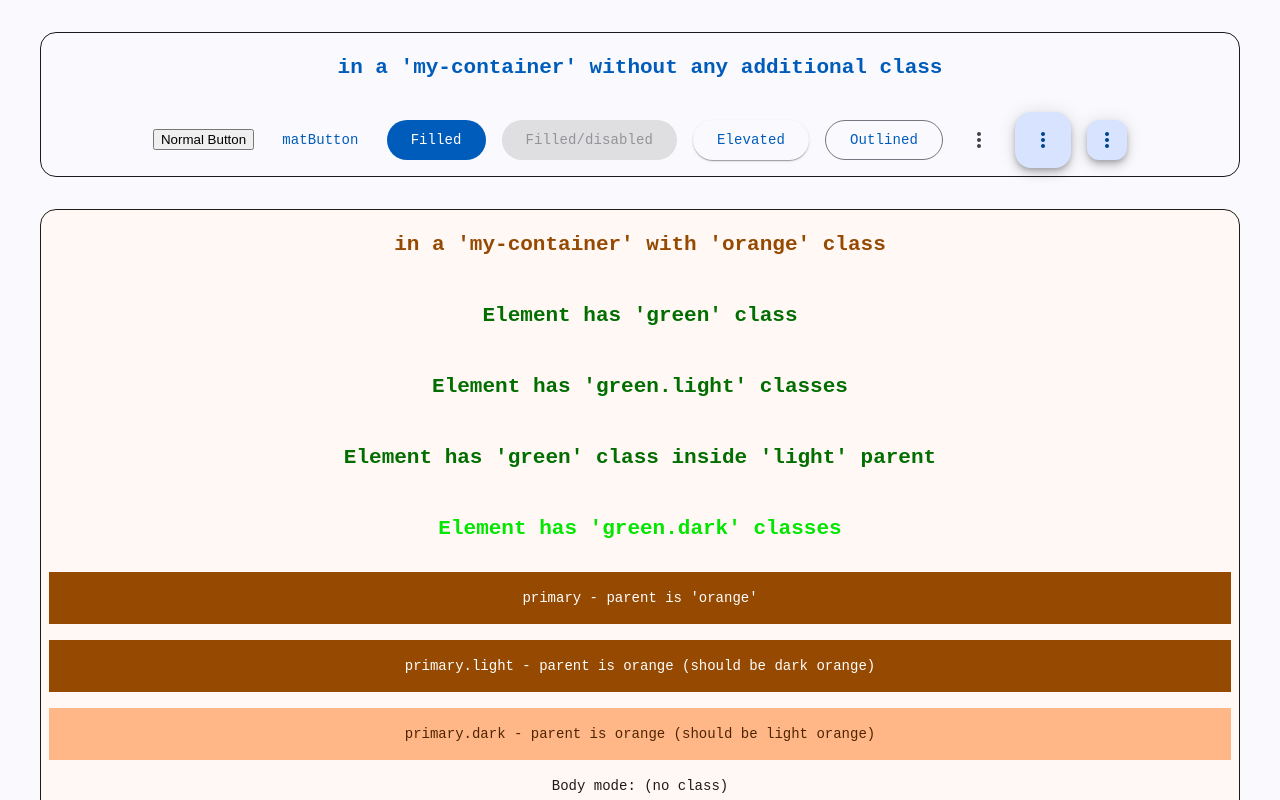
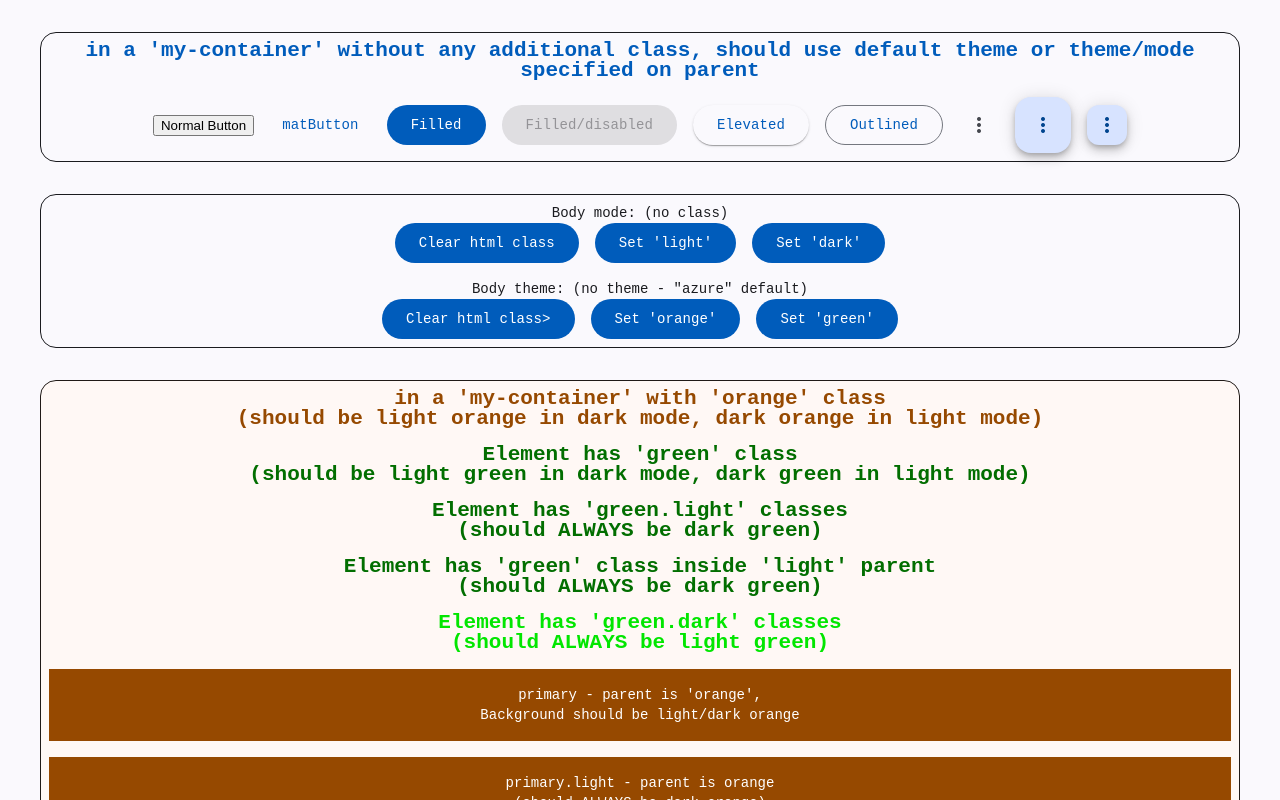
Before and after one commit to JasonGoemaat/amdark, an Angular app: page / in a window 1280 px wide. Shown: the top 800 px of the page. Built offline with nearby package versions, Linux system fonts and the light colour scheme.

Commit message:
Figuring out inheritance

```diff
--- a/src/app/app.html
+++ b/src/app/app.html
@@ -1,32 +1,38 @@
 <div class="my-container">
-  <h2>in a 'my-container' without any additional class</h2>
+  <h2>in a 'my-container' without any additional class, should use default theme or theme/mode specified on parent</h2>
   <app-buttons></app-buttons>
 </div>
-<div class="my-container orange">
-  <h2>in a 'my-container' with 'orange' class</h2>
-  <h2 class="green">Element has 'green' class</h2>
-  <h2 class="green light">Element has 'green.light' classes</h2>
-  <div class="light"><h2 class="green">Element has 'green' class inside 'light' parent</h2></div>
-  <h2 class="green dark">Element has 'green.dark' classes</h2>
-  <div class="sample primary">primary - parent is 'orange'</div>
-  <div class="sample primary light">primary.light - parent is orange (should be dark orange)</div>
-  <div class="sample primary dark">primary.dark - parent is orange (should be light orange)</div>
+<div class="my-container">
   <div>
     Body mode: {{ displayRootMode() }}
-  </div>
     <div class="my-flex">
-    <button matButton="filled" (click)="rootMode.set('')">Clear html class></button>
+      <button matButton="filled" (click)="rootMode.set('')">Clear html class</button>
       <button matButton="filled" (click)="rootMode.set('light')">Set 'light'</button>
       <button matButton="filled" (click)="rootMode.set('dark')">Set 'dark'</button>
     </div>
+  </div>
   <div>
-    Body theme: {{ displayRootTheme() }}
-  </div>
+    <div>Body theme: {{ displayRootTheme() }}
       <div class="my-flex">
         <button matButton="filled" (click)="rootTheme.set('')">Clear html class></button>
         <button matButton="filled" (click)="rootTheme.set('orange')">Set 'orange'</button>
         <button matButton="filled" (click)="rootTheme.set('green')">Set 'green'</button>
       </div>
     </div>
+  </div>
+</div>
 
+<div class="my-container orange">
+  <h2>in a 'my-container' with 'orange' class<br />(should be light orange in dark mode, dark orange in light mode)</h2>
+  <h2 class="green">Element has 'green' class<br />(should be light green in dark mode, dark green in light mode)</h2>
+  <h2 class="green light" data-mode="light">Element has 'green.light' classes<br />(should ALWAYS be dark green)</h2>
+  <div class="light" data-mode="light">
+    <h2 class="green">Element has 'green' class inside 'light' parent<br />(should ALWAYS be dark green)</h2>
+  </div>
+  <h2 class="green dark" data-mode="dark">Element has 'green.dark' classes<br />(should ALWAYS be light green)</h2>
+  <div class="sample primary">primary - parent is 'orange',<br />Background should be light/dark orange</div>
+  <div class="sample primary orange light" data-mode="light">primary.light - parent is orange<br />(should ALWAYS be
+    dark orange)</div>
+  <div class="sample primary orange dark" data-mode="dark">primary.dark - parent is orange<br />(should ALWAYS be light
+    orange)</div>
   <router-outlet />
--- a/src/app/app.ts
+++ b/src/app/app.ts
@@ -38,6 +38,7 @@ export class App {
       if (mode?.length) {
         this.doc.body.classList.add(mode);
       }
+      // this.doc.documentElement.setAttribute('data-mode', mode);
     });
     effect(() => {
       const theme = this.rootTheme();
--- a/src/styles.scss
+++ b/src/styles.scss
@@ -2,6 +2,7 @@
 
 // @use 'styles_newer.scss';
 
+// @use 'styles_older_data.scss';
 @use 'styles_older.scss';
 @use 'styles_newer.scss';
 
@@ -41,7 +42,7 @@ body {
     color: var(--mat-sys-primary);
 }
 
-h1,h2,h3,h4,h5,h6 { color: var(--mat-sys-primary);}
+h1,h2,h3,h4,h5,h6 { color: var(--mat-sys-primary); margin: 0;}
 
 h1 {
     font-size: 2rem;
--- a/src/styles_newer.scss
+++ b/src/styles_newer.scss
@@ -2,6 +2,24 @@
     for light-dark(), doesn't work on ios 16 for my iPhone X */
 
 @use '@angular/material' as mat;
+
+@mixin my-theme($palette) {
+  @include mat.theme(
+    (
+      color: (
+        primary: $palette,
+        tertiary: mat.$blue-palette,
+      ),
+      typography: (
+        brand-family: 'Courier New, sans-serif',
+        plain-family: 'Courier New, sans-serif',
+      ),
+      density: (
+        scale: 0, // Choices range from -5 to 0
+      ),
+    )
+  );
+}
 
 @supports (background-color: light-dark(#fff, #000)) {
   :root {
@@ -21,25 +39,41 @@
   }
 
   .green {
-        @include mat.theme((color: (primary: mat.$green-palette,
-                    tertiary: mat.$blue-palette ),
-                typography: (brand-family: 'Courier New, sans-serif',
+    @include mat.theme(
+      (
+        color: (
+          primary: mat.$green-palette,
+          tertiary: mat.$blue-palette,
+        ),
+        typography: (
+          brand-family: 'Courier New, sans-serif',
           plain-family: 'Courier New, sans-serif',
         ),
-                density: (scale: 0 // Choices range from -5 to 0
-                )));
+        density: (
+          scale: 0, // Choices range from -5 to 0
+        ),
+      )
+    );
   }
 
   .orange {
-        @include mat.theme((color: (primary: mat.$orange-palette,
+    @include mat.theme(
+      (
+        color: (
+          primary: mat.$orange-palette,
           tertiary: mat.$blue-palette,
           secondary: mat.$cyan-palette,
-                    special: mat.$azure-palette ),
-                typography: (brand-family: 'Courier New, sans-serif',
+          special: mat.$azure-palette,
+        ),
+        typography: (
+          brand-family: 'Courier New, sans-serif',
           plain-family: 'Courier New, sans-serif',
         ),
-                density: (scale: 0 // Choices range from -5 to 0
-                )));
+        density: (
+          scale: 0, // Choices range from -5 to 0
+        ),
+      )
+    );
   }
 
   .dark {
--- a/src/styles_older.scss
+++ b/src/styles_older.scss
@@ -2,64 +2,51 @@
 
 @use '@angular/material' as mat;
 
+@mixin my-theme($palette, $type) {
+    @include mat.theme((color: (theme-type: $type,
+                primary: $palette,
+                tertiary: mat.$blue-palette ),
+            typography: (brand-family: 'Courier New, sans-serif',
+                plain-family: 'Roboto, sans-serif',
+            ),
+            density: (scale: 0 // Choices range from -5 to 0
+            )));
+}
+
 @supports not (background-color: light-dark(#fff, #000)) {
     :root {
-        @include mat.theme((color: (theme-type: light,
-                    primary: mat.$azure-palette,
-                    tertiary: mat.$blue-palette ),
-                typography: (brand-family: 'Courier New, sans-serif',
-                    plain-family: 'Courier New, sans-serif',
-                ),
-                density: (scale: 0 // Choices range from -5 to 0
-                )));
+        @include my-theme(mat.$azure-palette, light);
+
+        .orange,
+        .orange .light,
+        .light .orange,
+        .orange.light {
+            @include my-theme(mat.$orange-palette, light);
+        }
+
+        .green,
+        .green .light,
+        .light .green,
+        .green.light {
+            @include my-theme(mat.$green-palette, light);
+        }
     }
 
-    .orange, .orange.light {
-        @include mat.theme((color: (theme-type: light,
-                    primary: mat.$orange-palette,
-                    tertiary: mat.$blue-palette,
-                    secondary: mat.$cyan-palette,
-                    special: mat.$azure-palette ),
-                typography: (brand-family: 'Courier New, sans-serif',
-                    plain-family: 'Courier New, sans-serif',
-                ),
-                density: (scale: 0 // Choices range from -5 to 0
-                )));
+
+    .dark {
+        @include my-theme(mat.$azure-palette, dark);
     }
 
-    .dark .orange, .orange .dark, .orange.dark {
-        @include mat.theme((color: (theme-type: dark,
-                    primary: mat.$orange-palette,
-                    tertiary: mat.$blue-palette,
-                    secondary: mat.$cyan-palette,
-                    special: mat.$azure-palette ),
-                typography: (brand-family: 'Courier New, sans-serif',
-                    plain-family: 'Courier New, sans-serif',
-                ),
-                density: (scale: 0 // Choices range from -5 to 0
-                )));
+    .orange .dark,
+    .dark .orange,
+    .orange.dark {
+        @include my-theme(mat.$orange-palette, dark);
     }
 
-    .green, .green.light {
-
-        @include mat.theme((color: (theme-type: light,
-                    primary: mat.$green-palette,
-                    tertiary: mat.$blue-palette ),
-                typography: (brand-family: 'Courier New, sans-serif',
-                    plain-family: 'Courier New, sans-serif',
-                ),
-                density: (scale: 0 // Choices range from -5 to 0
-                )));
+    .green .dark,
+    .dark .green,
+    .green.dark {
+        @include my-theme(mat.$green-palette, dark);
     }
 
-    .dark .green, .green .dark, .green.dark {
-        @include mat.theme((color: (theme-type: dark,
-                    primary: mat.$green-palette,
-                    tertiary: mat.$blue-palette ),
-                typography: (brand-family: 'Courier New, sans-serif',
-                    plain-family: 'Courier New, sans-serif',
-                ),
-                density: (scale: 0 // Choices range from -5 to 0
-                )));
-    }
 }
--- /dev/null
+++ b/src/styles_older_data.scss
@@ -0,0 +1,42 @@
+/* You can add global styles to this file, and also import other style files */
+
+@use '@angular/material' as mat;
+
+@mixin my-theme($palette, $type) {
+    @include mat.theme((color: (theme-type: $type,
+                primary: $palette,
+                tertiary: mat.$blue-palette ),
+            typography: (brand-family: 'Courier New, sans-serif',
+                plain-family: 'Roboto, sans-serif',
+            ),
+            density: (scale: 0 // Choices range from -5 to 0
+            )));
+}
+
+// @supports not (background-color: light-dark(#fff, #000)) {
+:root {
+    @include my-theme(mat.$azure-palette, light);
+
+    .orange, .orange .light, .light .orange, .orange.light {
+        @include my-theme(mat.$orange-palette, light);
+    }
+
+    .green, .green .light, .light .green, .green.light {
+        @include my-theme(mat.$green-palette, light);
+    }
+}
+
+
+[data-mode="dark"] { @include my-theme(mat.$azure-palette, dark); }
+
+.orange [data-mode="dark"], [data-mode="dark"] .orange, .orange[data-mode="dark"],
+.orange[data-mode="dark"].dark {
+    @include my-theme(mat.$orange-palette, dark);
+}
+
+.green [data-mode="dark"], [data-mode="dark"] .green, .green[data-mode="dark"],
+.green.dark, .green.dark[data-mode="dark"] {
+    @include my-theme(mat.$green-palette, dark);
+}
+
+// }
```
Lines whose indentation alone changed are shown as unchanged.
